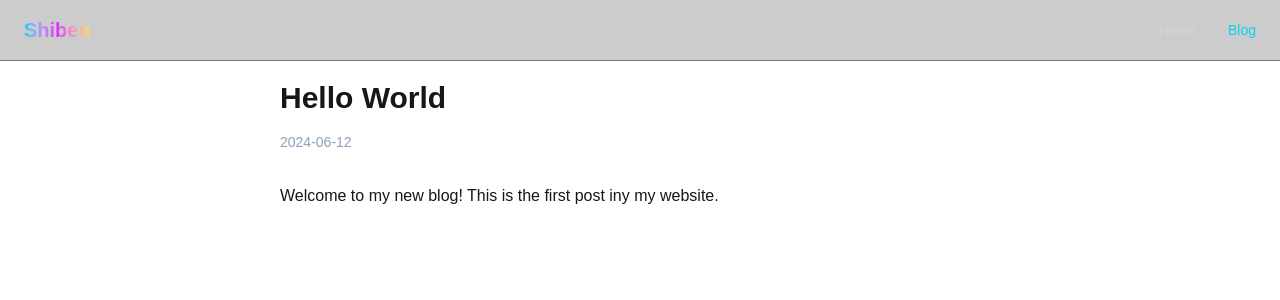
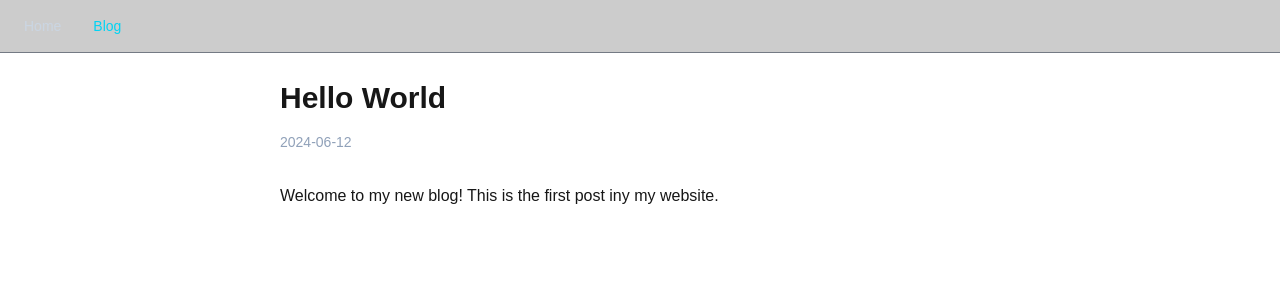
Before and after one commit to avatar25/avatar25_website, a Next.js app: page /blog/hello-world in a window 1280 px wide. Shown: the top 300 px of the page. Built offline with nearby package versions, Linux system fonts and the light colour scheme.

Commit message:
chore: update package dependencies to include remark-gfm for enhanced markdown support

```diff
--- a/package.json
+++ b/package.json
@@ -13,7 +13,8 @@
     "next": "15.3.3",
     "react": "^19.0.0",
     "react-dom": "^19.0.0",
-    "react-markdown": "^10.1.0"
+    "react-markdown": "^10.1.0",
+    "remark-gfm": "^4.0.1"
   },
   "devDependencies": {
     "@eslint/eslintrc": "^3",
--- a/src/app/blog/[slug]/page.tsx
+++ b/src/app/blog/[slug]/page.tsx
@@ -1,5 +1,6 @@
 import { getPostBySlug } from '@/lib/blog';
 import ReactMarkdown from 'react-markdown';
+import remarkGfm from 'remark-gfm';
 
 interface PostPageProps {
   params: Promise<{ slug: string }>;
--- a/src/components/Navigation.tsx
+++ b/src/components/Navigation.tsx
@@ -10,14 +10,6 @@ export default function Navigation() {
     <nav className="fixed top-0 left-0 right-0 z-50 bg-black/20 backdrop-blur-sm border-b border-slate-800/50">
       <div className="max-w-7xl mx-auto px-6 py-4">
         <div className="flex items-center justify-between">
-          {/* Logo/Home Link */}
-          <Link
-            href="/"
-            className="text-xl font-bold bg-clip-text text-transparent bg-gradient-to-r from-cyan-400 via-fuchsia-500 to-yellow-300 hover:opacity-80 transition-opacity"
-          >
-            Shiben
-          </Link>
-
           {/* Navigation Links */}
           <div className="flex items-center space-x-8">
             <Link
```
Also changed, not shown: 1 other file (tests, documents, lock files or other folders).
